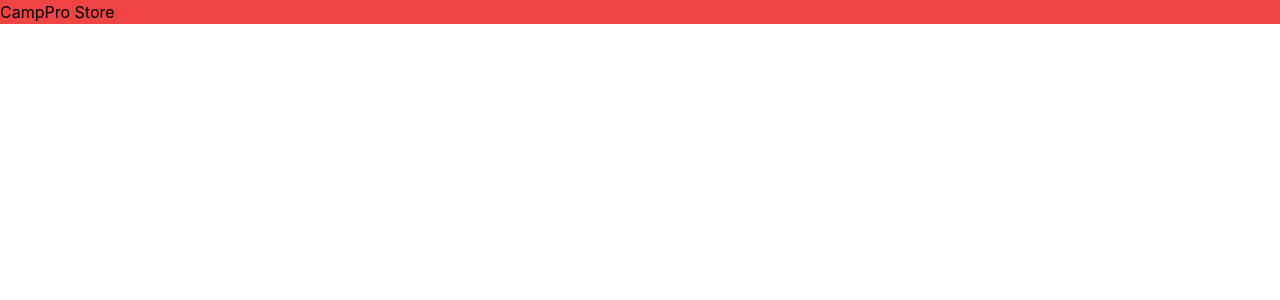
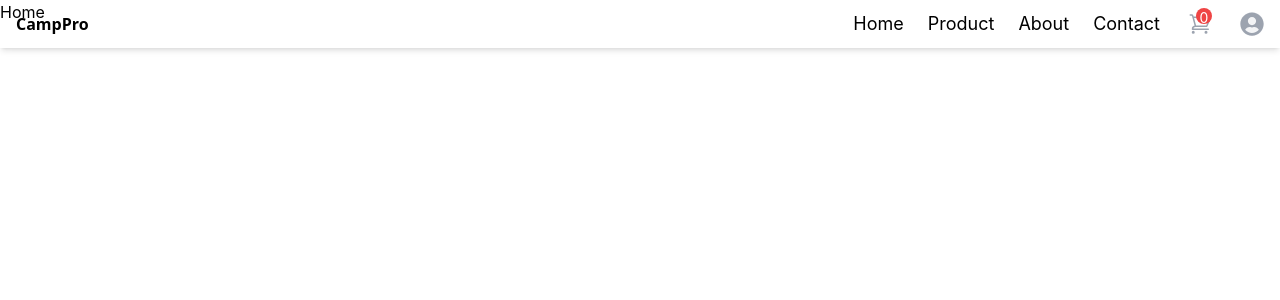
Before and after one commit to vimukthinirmana/CampPro-E-Commerce-Store, a React (Create React App) app: page / in a window 1280 px wide. Shown: the top 300 px of the page. Built offline with nearby package versions, Linux system fonts and the light colour scheme.

Commit message:
updated pages

```diff
--- a/package.json
+++ b/package.json
@@ -8,6 +8,8 @@
     "@testing-library/user-event": "^13.5.0",
     "react": "^18.3.1",
     "react-dom": "^18.3.1",
+    "react-icons": "^5.2.1",
+    "react-router-dom": "^6.23.1",
     "react-scripts": "5.0.1",
     "web-vitals": "^2.1.4"
   },
--- a/src/App.js
+++ b/src/App.js
@@ -1,10 +1,15 @@
-import logo from './logo.svg';
+import { Outlet } from 'react-router-dom';
 import './App.css';
+import Header from './components/Header';
+
 
 function App() {
   return (
-    <div className="bg-red-500">
-      CampPro Store
+    <div>
+     <Header/>
+     <main>
+        <Outlet/>
+     </main>
     </div>
   );
 }
--- /dev/null
+++ b/src/components/Header.js
@@ -0,0 +1,50 @@
+import React from 'react'
+import { Link } from 'react-router-dom';
+// import { FaUser } from "react-icons/fa";
+import { FaUserCircle } from "react-icons/fa";
+// import { BsCartFill } from "react-icons/bs";
+import { HiOutlineShoppingCart } from "react-icons/hi2";
+
+function Header() {
+  return (
+    <header className='fixed shadow-md w-full h-12 px-2 md:px-4 z-50'>
+        {/* desktop */}
+        <div className='flex items-center h-full justify-between'>
+            <Link to={""}>
+            <div className='items-center justify-centerh-10'>
+                <p className='text-black font-sans font-bold h-full'>CampPro</p>
+            </div>
+            </Link>
+
+            <div className='flex items-center gap-4 md:gap-7'>
+                <nav className='flex gap-4 md:gap-6 text-base md:text-lg'>
+                    <Link to={""}>Home</Link>
+                    <Link to={"product"}>Product</Link>
+                    <Link to={"about"}>About</Link>
+                    <Link to={"contact"}>Contact</Link>
+                </nav>
+
+                <div className='text-2xl text-gray-400 relative'>
+                    <HiOutlineShoppingCart />
+                    <div className='absolute -top-1 -right-0 text-white bg-red-500 h-4 w-4 rounded-full m-0 p-0 text-sm text-center'>0</div>
+                </div>
+
+                <div className='flex text-gray-400 bg-gray-100  rounded-full '>
+                    <div className='text-2xl cursor-pointer'>
+                    <FaUserCircle />
+                    </div>
+
+                </div>
+            </div>
+
+        </div>
+
+
+
+        {/* mobile */}
+
+    </header>
+  )
+}
+
+export default Header;
--- a/src/index.js
+++ b/src/index.js
@@ -3,12 +3,26 @@ import ReactDOM from 'react-dom/client';
 import './index.css';
 import App from './App';
 import reportWebVitals from './reportWebVitals';
+import { createBrowserRouter,createRoutesFromElements,Route,RouterProvider } from 'react-router-dom';
+import Home from './pages/Home';
+import Product from './pages/Product';
+import About from './pages/About';
+import Contact from './pages/Contact';
+
+const router = createBrowserRouter(
+  createRoutesFromElements(
+    <Route path='/' element={<App/>}>
+        <Route index element={<Home/>}/>
+        <Route path='product' element={<Product/>}/>
+        <Route path='about'   element={<About/>}/>
+        <Route path='contact' element={<Contact/>}/>
+    </Route>
+  )
+);
 
 const root = ReactDOM.createRoot(document.getElementById('root'));
 root.render(
-  <React.StrictMode>
-    <App />
-  </React.StrictMode>
+  <RouterProvider router={router}/>
 );
 
 // If you want to start measuring performance in your app, pass a function
--- /dev/null
+++ b/src/pages/About.js
@@ -0,0 +1,9 @@
+import React from 'react'
+
+function About() {
+  return (
+    <div>About</div>
+  )
+}
+
+export default About;
--- /dev/null
+++ b/src/pages/Contact.js
@@ -0,0 +1,9 @@
+import React from 'react'
+
+function Contact() {
+  return (
+    <div>Contact</div>
+  )
+}
+
+export default Contact;
--- /dev/null
+++ b/src/pages/Home.js
@@ -0,0 +1,9 @@
+import React from 'react'
+
+function Home() {
+  return (
+    <div>Home</div>
+  )
+}
+
+export default Home;
--- /dev/null
+++ b/src/pages/Product.js
@@ -0,0 +1,9 @@
+import React from 'react'
+
+function Product() {
+  return (
+    <div>Product</div>
+  )
+}
+
+export default Product;
```
Also changed, not shown: 1 other file (tests, documents, lock files or other folders).
